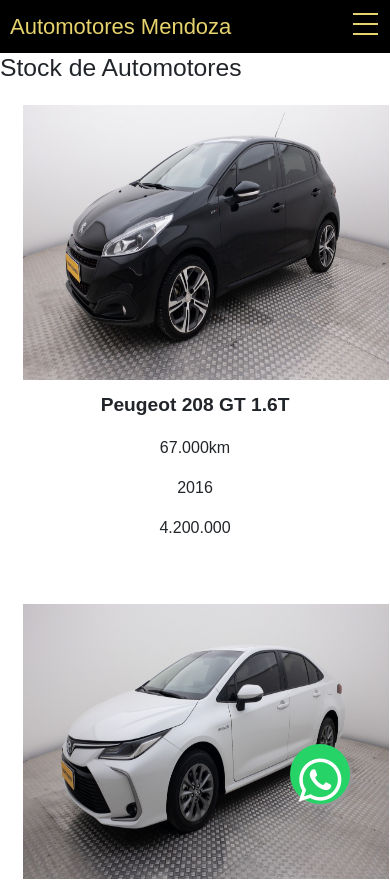
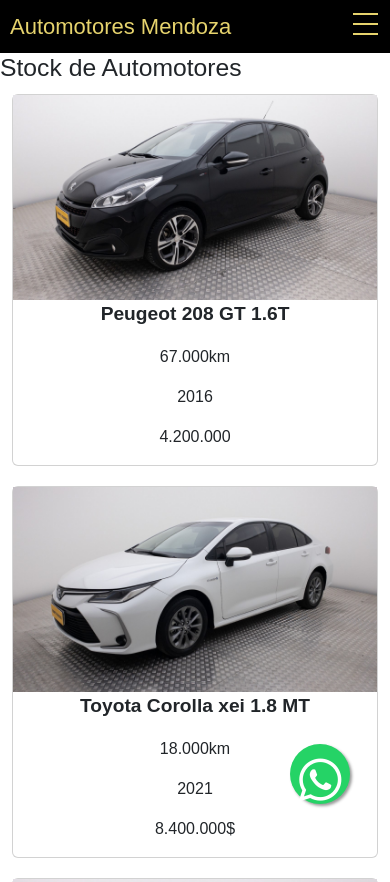
Before and after one commit to mateovottero/Proyectos, a plain HTML site: page pages/Stock.html in a window 390 px wide. Shown: the top 882 px of the page. Drawn offline with nearby package versions, Linux system fonts and the light colour scheme; a web font is replaced by a local one.

Commit message:
reentregaterminada

```diff
--- a/css/style.css
+++ b/css/style.css
@@ -143,17 +143,6 @@
     padding-top: 5%;
     padding-bottom: 5%;
 }
-.imgdestacadasindex{
-    width: 100% ;
-    height: 70% ;
-    margin: 3% 3% 3% 3%;
-  }
-
-.imgauto{
-    width: 30% ;
-    height: 24% ;
-    margin: 1% 1% 1% 1%;
-}
 
  .float{
     position:fixed;
@@ -164,7 +153,7 @@
     background-color:#25d366;
     color:#FFF;
     border-radius:50px;
-    text-align:center;
+    text-align: center;
     font-size:50px;
     box-shadow: 2px 2px 3px #999;
     z-index:100;
@@ -209,38 +198,24 @@
   list-style-type: none;
   color: #FFF;
 }
-.griditem1{
-  grid-area: griditem1;
+.card{
+  width: 30%;
 }
-.griditem2{
-  grid-area: griditem2;
+.flexindex{
+  display: flex;
+  justify-content: space-between;
+  margin: 4%;
+  text-align: center;
+
+
 }
-.griditem3{
-  grid-area: griditem3;
-}
-.grid{
-  display: grid;
-  grid-column-gap: 5%;
-  grid-row-gap: 3%;
-  margin: 3% 3% 3% 3%;
+.flexstock{
+  display: flex;
+  justify-content: space-between;
+  margin: 4%;
   text-align: center;
-  grid-template-areas:
-  "griditem1 griditem2 griditem3";
-  }
-@media (max-width:600px){
-  .grid{
-   grid-template-areas:
-   "griditem1"
-   "griditem2"
-   "griditem3"
-   "griditem4"
-   "griditem5"
-   "griditem6"
-   "griditem7"
-   "griditem8"
-   "griditem9"
-  }
-
+  flex-wrap: wrap;
+  gap: 20px;
 }
 
 .titulodestacadasindex{
@@ -249,7 +224,6 @@
   font-weight: 900;
   font-size: xx-large;
 }
-
 .precio{
   display: flex;
   justify-content: center;
@@ -269,3 +243,18 @@
   height: 5px;
   opacity: inherit;
 }
+@media (max-width:600px) {
+  .flexindex{
+    flex-direction: column;
+    margin: 3%;
+    gap: 20px;
+  }
+  .card{
+    width: 100%;
+  }
+  .flexstock{
+    flex-direction: column;
+    margin: 3%;
+    gap: 20px;
+  }
+}
--- a/pages/Stock.html
+++ b/pages/Stock.html
@@ -43,8 +43,8 @@
     </header>
     <main>
         <h2>Stock de Automotores</h2>
-        <section class="grid">
-            <div class="griditem1">
+        <section class="flexstock">
+            <div class="card">
                 <img class="imgdestacadasindex" src="../img/208gt.jpg" alt="208gt"
                 width="" height="">
                 <p class="negrita">Peugeot 208 GT 1.6T</p>
@@ -52,7 +52,7 @@
                 <p>2016</p>
                 <p>4.200.000</p>
             </div>
-            <div class="griditem2">
+            <div class="card">
                 <img class="imgdestacadasindex" src="../img/corolla.jpg" alt="corolla"
                 width="" height="">
                 <p class="negrita">Toyota Corolla xei 1.8 MT</p>
@@ -60,7 +60,7 @@
                 <p>2021</p>
                 <p>8.400.000$</p>
             </div>
-            <div class="griditem3">
+            <div class="card">
                 <img class="imgdestacadasindex" src="../img/cruze.jpg" alt="cruze"
                 width="" height="">
                 <p class="negrita">Chevrolet Cruze 1.4T ltz AT</p>
@@ -68,7 +68,7 @@
                 <p>2017</p>
                 <p>3.700.000$</p>
             </div>
-            <div class="griditem4">
+            <div class="card">
                 <img class="imgdestacadasindex" src="../img/audia3.jpg" alt="audia3"
                 width="" height="">
                 <p class="negrita">Audi A3 1.4T AT</p>
@@ -76,7 +76,7 @@
                 <p>2013</p>
                 <p>5.100.000$</p>
             </div>
-            <div class="griditem5">
+            <div class="card">
                 <img class="imgdestacadasindex" src="../img/onix.jpg" alt="onix"
                 width="" height="">
                 <p class="negrita">Chevrolet Onix 1.6 activ MT</p>
@@ -84,7 +84,7 @@
                 <p>2017</p>
                 <p>3.700.000$</p>
             </div>
-            <div class="griditem6">
+            <div class="card">
                 <img class="imgdestacadasindex" src="../img/amarok.jpg" alt="amarok"
                 width="" height="">
                 <p class="negrita">Chevrolet Onix 1.6 activ MT</p>
@@ -92,7 +92,7 @@
                 <p>2017</p>
                 <p>3.700.000$</p>
             </div>
-            <div class="griditem7">
+            <div class="card">
                 <img class="imgdestacadasindex" src="../img/ranger.jpg" alt="ranger"
                 width="" height="">
                 <p class="negrita">Chevrolet Onix 1.6 activ MT</p>
@@ -100,7 +100,7 @@
                 <p>2017</p>
                 <p>3.700.000$</p>
             </div>
-            <div class="griditem8">
+            <div class="card">
                 <img class="imgdestacadasindex" src="../img/gol.jpg" alt="gol"
                 width="" height="">
                 <p class="negrita">Chevrolet Onix 1.6 activ MT</p>
@@ -108,7 +108,7 @@
                 <p>2017</p>
                 <p>3.700.000$</p>
             </div>
-            <div class="griditem9">
+            <div class="card">
                 <img class="imgdestacadasindex" src="../img/kuga.jpg" alt="kuga"
                 width="" height="">
                 <p class="negrita">Chevrolet Onix 1.6 activ MT</p>
```
Also changed, not shown: index.html (+4 -4 lines).
